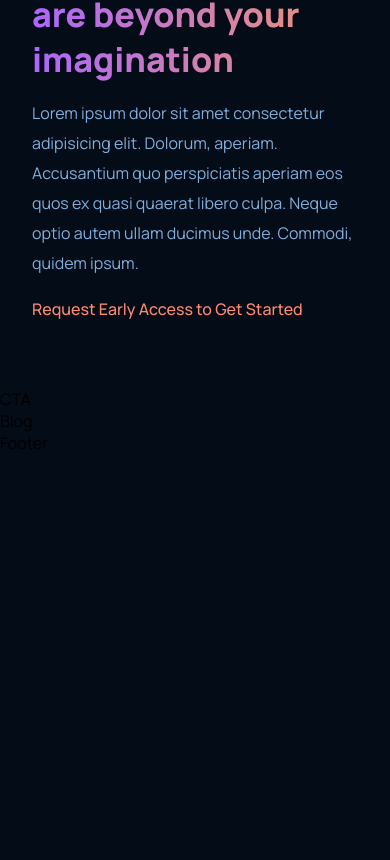
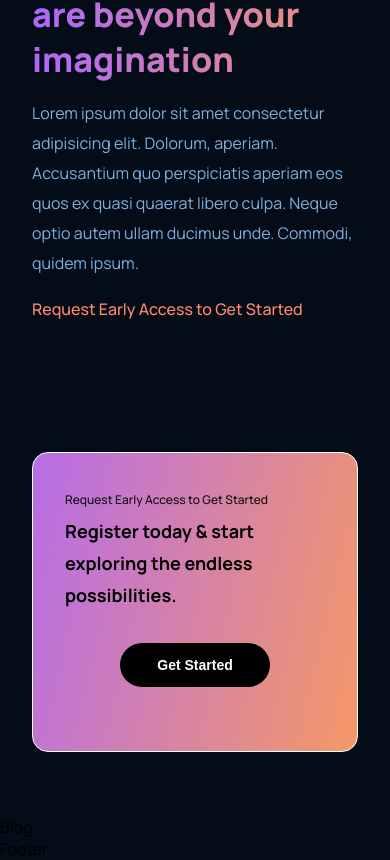
Before and after one commit to Patrick-Njiru/gpt-3, a React (Create React App) app: page / in a window 390 px wide. Shown: the part 3995-4855 px from the top of the page. Before the commit the page ends 4449 px from the top, so only its background shows below. Built offline with nearby package versions, Linux system fonts and the light colour scheme.

Commit message:
add and style the CTA component.

```diff
--- a/src/components/cta/CTA.jsx
+++ b/src/components/cta/CTA.jsx
@@ -3,7 +3,15 @@ import './cta.css'
 
 const CTA = () => {
   return (
-    <div>CTA</div>
+    <div className='cta section__margin'>
+      <div className='cta-content'>
+        <p>Request Early Access to Get Started</p>
+        <h3>Register today & start exploring the endless possibilities.</h3>
+      </div>
+      {/* <div className='cta-btn'> */}
+        <button type='button'>Get Started</button>
+      {/* </div> */}
+    </div>
   )
 }
 
--- a/src/components/cta/cta.css
+++ b/src/components/cta/cta.css
@@ -0,0 +1,48 @@
+.cta {
+    display: flex;
+    justify-content: space-between;
+    align-items: center;
+
+    border: 1px solid #fff;
+    border-radius: 1rem;
+    background: var(--gradient-bar);
+
+    padding: 2rem;
+    margin: 4rem;
+}
+.cta-content p {
+    font-weight: 500;
+    font-size: 12px;
+    line-height: 30px;
+    color: #0e0e0e;
+}
+.cta button {
+    background: #000;
+    color: #fff;
+    margin-left: 2rem;
+    border-radius: 40px;
+    font-weight: bold;
+    font-size: 18px;
+    line-height: 30px;
+    padding: 0.5rem 1rem;
+
+    border: none;
+    outline: none;
+    min-width: 150px;
+}
+
+@media screen and (max-width: 650px) {
+    .cta {flex-direction: column;}
+    .cta button { margin: 2rem 0; }
+}
+@media screen and (max-width: 500px) {
+    .cta { margin: 4rem 2rem;}
+    .cta-content h3 {
+        font-size: 18px;
+        line-height: 32px;
+    }
+    .cta button {
+        font-size: 14px;
+        line-height: 28px;
+    }
+}
```
